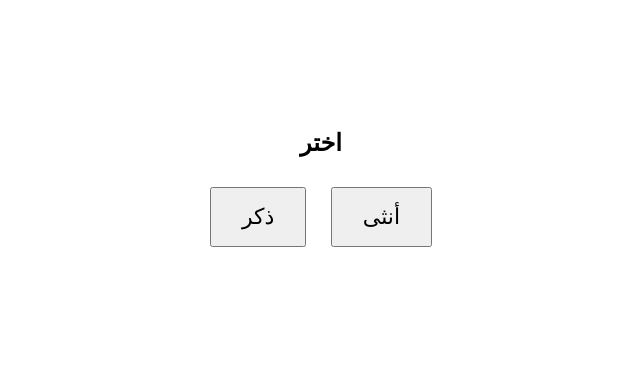
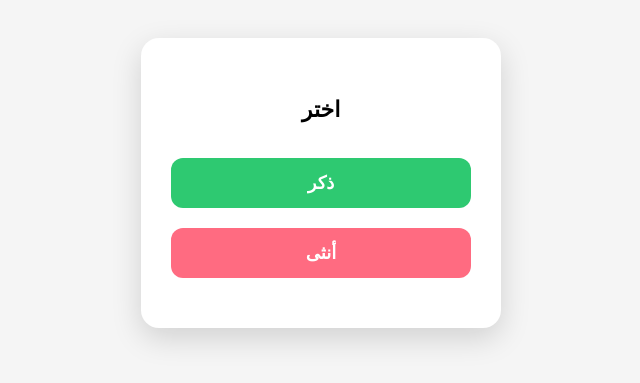
Before and after one commit to kamalamrr1-lab/timoclub.github.io, a plain HTML site: page index.html in a window 1280 px wide. Shown: the part 217-600 px from the top of the page, without its empty margins (319-959 px from the left). Drawn offline with Linux system fonts and the light colour scheme.

Commit message:
Update index.html

```diff
--- a/index.html
+++ b/index.html
@@ -8,44 +8,93 @@
     body {
       margin: 0;
       font-family: Arial, sans-serif;
-  text-align: center;
+      background: #f5f5f5;
+      direction: rtl;
     }
 
-/* شاشة الاختيار */
+    /* =====================
+       شاشة الاختيار
+    ====================== */
     #gender-gate {
+      position: fixed;
+      top: 0;
+      left: 0;
+      width: 100%;
       height: 100vh;
       display: flex;
       justify-content: center;
       align-items: center;
+      background: #f5f5f5;
+    }
+
+    .gate-box {
+      background: #ffffff;
+      padding: 40px 30px;
+      border-radius: 18px;
+      box-shadow: 0 10px 30px rgba(0,0,0,0.15);
+      text-align: center;
+      width: 300px;
+    }
+
+    .gate-box h2 {
+      margin-bottom: 25px;
+      font-size: 22px;
     }
 
     .gate-box button {
-  font-size: 22px;
-  padding: 15px 30px;
-  margin: 10px;
+      width: 100%;
+      padding: 14px;
+      margin: 10px 0;
+      font-size: 18px;
+      border: none;
+      border-radius: 12px;
       cursor: pointer;
+      font-weight: bold;
+      color: #fff;
     }
 
-/* محتوى الموقع */
+    .gate-box button:first-of-type {
+      background: #2ec971;
+    }
+
+    .gate-box button:last-of-type {
+      background: #ff6b81;
+    }
+
+    /* =====================
+       محتوى الموقع
+    ====================== */
     #siteContent {
       display: none;
+      text-align: center;
     }
 
     .hero img {
       width: 100%;
-  height: auto;
+      max-height: 80vh;
+      object-fit: cover;
       display: block;
     }
 
     .hero-content {
-  padding: 20px;
+      padding: 30px;
+    }
+
+    .hero-content h1 {
+      font-size: 32px;
+      margin-bottom: 10px;
+    }
+
+    .hero-content p {
+      font-size: 18px;
+      color: #555;
     }
   </style>
 </head>
 
 <body>
 
-<!-- شاشة اختيار النوع -->
+  <!-- شاشة الاختيار -->
   <div id="gender-gate">
     <div class="gate-box">
       <h2>اختر</h2>
@@ -62,7 +111,7 @@ body {
 
     <div class="hero-content">
       <h1>TIMO CLUB</h1>
-    <p>أهلاً بيك في تيمو كلوب</p>
+      <p>الموقع الرسمي الوحيد</p>
     </div>
   </div>
 
```
Lines whose indentation alone changed are shown as unchanged.
